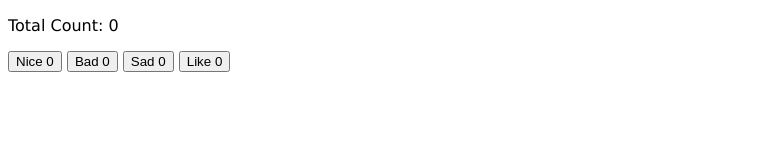
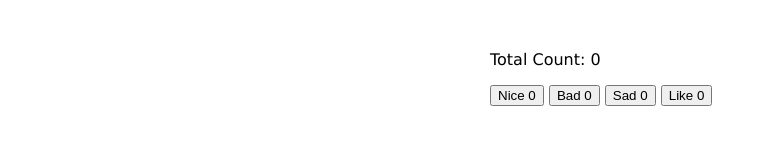
Before and after one commit to moriryota1218/vue_like_app, a plain HTML site: page index.html in a window 1280 px wide. Shown: the whole page, without its empty margins (0-767 px from the left). Drawn offline with nearby package versions, Linux system fonts and the light colour scheme.

Commit message:
CSSの調整 完成

```diff
--- a/css/style.css
+++ b/css/style.css
@@ -2,3 +2,9 @@ body {
   font-size: 16px;
   font-family: Verdana, sans-serif;
 }
+
+#app {
+  width: 300px;
+  margin: 0 auto;
+  margin-top: 50px;
+}
```
